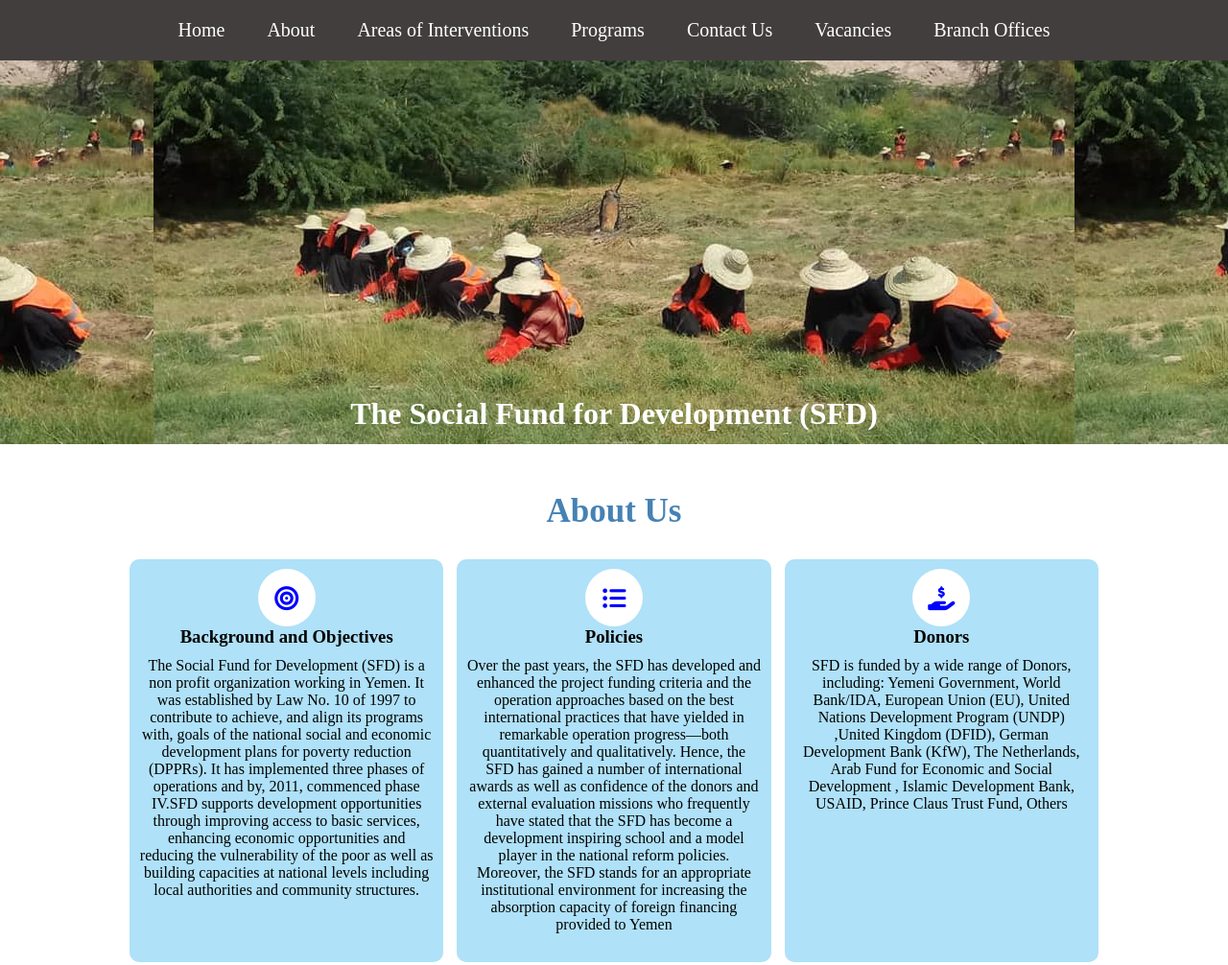
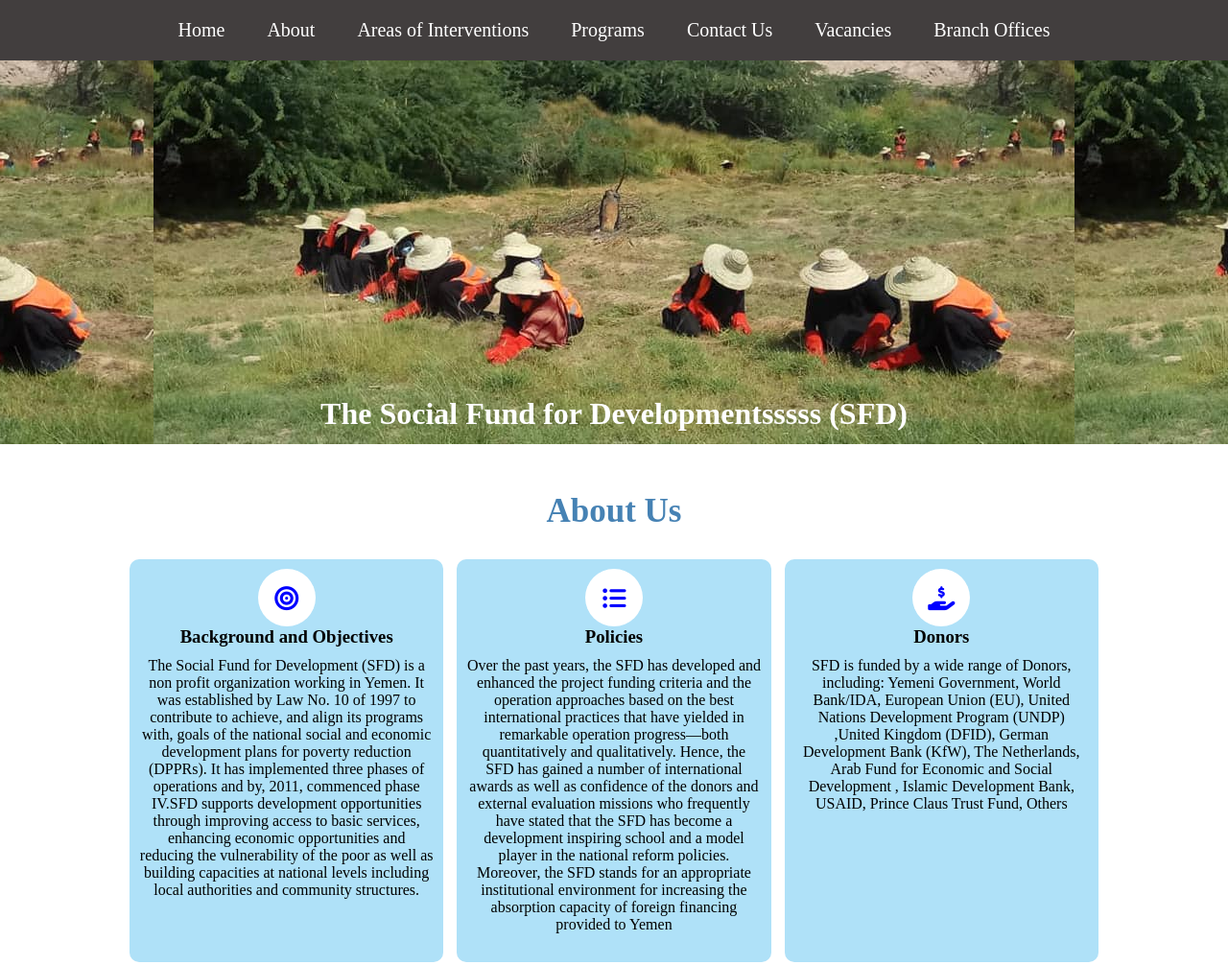
Before and after one commit to somaiatawfeek/project9, a plain HTML site: page index.html in a window 1280 px wide. Shown: the top 1006 px of the page at 96% size. Drawn offline with Linux system fonts and the light colour scheme.

Commit message:
Update index.html

```diff
--- a/index.html
+++ b/index.html
@@ -26,7 +26,7 @@
             </ul>
         </nav>
         <div class="hero">
-<h1> The Social Fund for Development (SFD)</h1>
+<h1> The Social Fund for Developmentsssss (SFD)</h1>
         </div>
         <div></div>
     </header>
```
